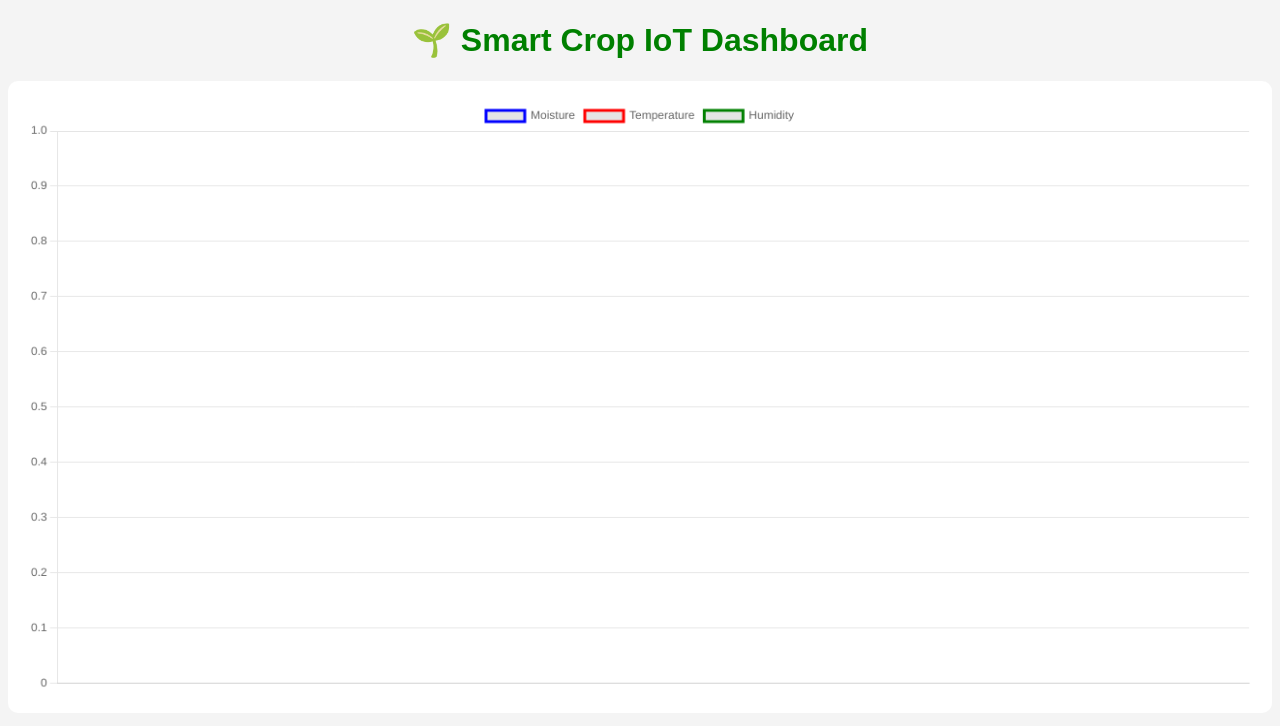
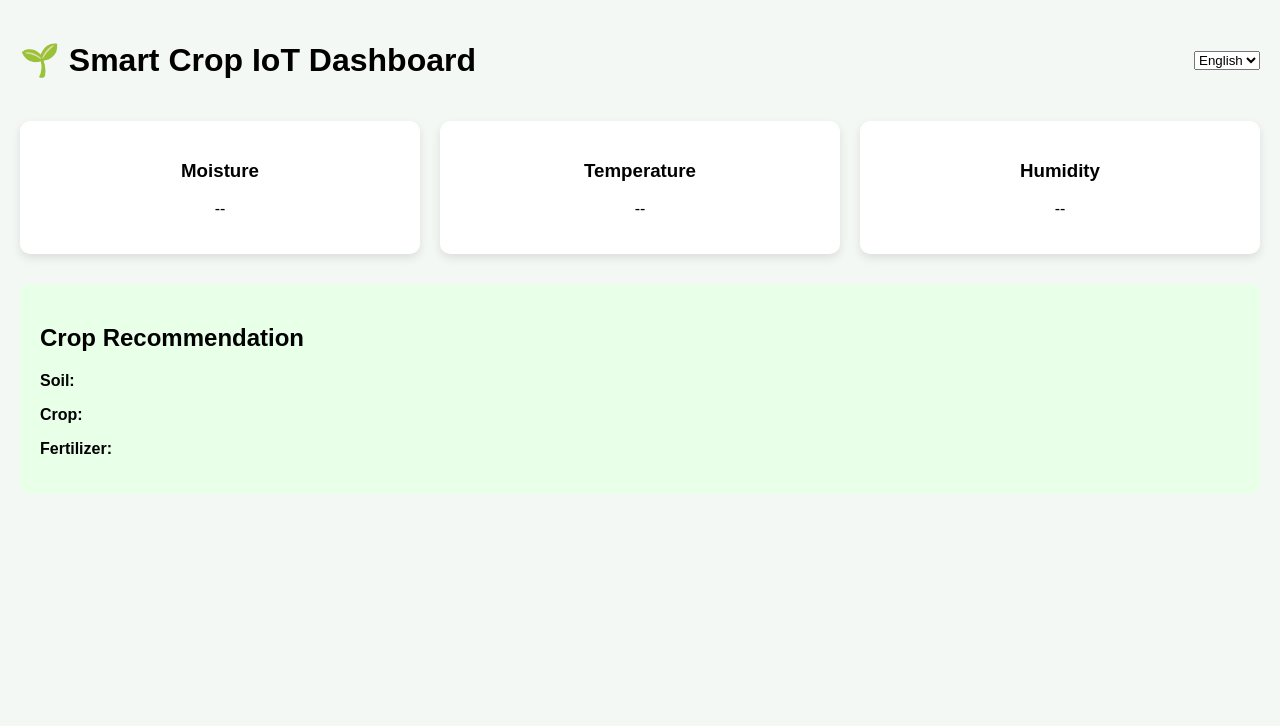
Before and after one commit to divi298/smart-crop_db, a Flask app: page / in a window 1280 px wide. Shown: the top 726 px of the page. Run offline with Flask 3, Linux system fonts and the light colour scheme; data that the repository does not hold is empty; a map, chart or similar area stays blank.

Commit message:
Added multilingual farmer dashboard

```diff
--- /dev/null
+++ b/static/dashboard.js
@@ -0,0 +1,44 @@
+let chart;
+
+function loadData() {
+    fetch("/history")
+        .then(res => res.json())
+        .then(data => {
+
+            if (data.length === 0) return;
+
+            let latest = data[data.length - 1];
+
+            document.getElementById("moistureValue").innerText = latest.moisture;
+            document.getElementById("temperatureValue").innerText = latest.temperature;
+            document.getElementById("humidityValue").innerText = latest.humidity;
+
+            document.getElementById("soil").innerText = latest.soil_condition;
+            document.getElementById("crop").innerText = latest.recommended_crop;
+            document.getElementById("fertilizer").innerText = latest.recommended_fertilizer;
+
+            updateChart(data);
+        });
+}
+
+function updateChart(data) {
+    let labels = data.map(d => d.timestamp);
+    let moisture = data.map(d => d.moisture);
+
+    if (chart) chart.destroy();
+
+    chart = new Chart(document.getElementById("sensorChart"), {
+        type: 'line',
+        data: {
+            labels: labels,
+            datasets: [{
+                label: "Moisture",
+                data: moisture,
+                borderColor: "blue"
+            }]
+        }
+    });
+}
+
+setInterval(loadData, 5000);
+loadData();
--- /dev/null
+++ b/static/style.css
@@ -0,0 +1,34 @@
+body {
+    font-family: Arial;
+    background: #f4f8f4;
+    margin: 0;
+    padding: 20px;
+}
+
+header {
+    display: flex;
+    justify-content: space-between;
+    align-items: center;
+}
+
+.cards {
+    display: flex;
+    gap: 20px;
+    margin-top: 20px;
+}
+
+.card {
+    background: white;
+    padding: 20px;
+    border-radius: 10px;
+    width: 30%;
+    text-align: center;
+    box-shadow: 0 4px 10px rgba(0,0,0,0.1);
+}
+
+.recommendation {
+    margin-top: 30px;
+    background: #e8ffe8;
+    padding: 20px;
+    border-radius: 10px;
+}
--- /dev/null
+++ b/static/translations.js
@@ -0,0 +1,37 @@
+const translations = {
+    en: {
+        moisture: "Moisture",
+        temperature: "Temperature",
+        humidity: "Humidity",
+        recommendation: "Crop Recommendation",
+        soil: "Soil",
+        crop: "Crop",
+        fertilizer: "Fertilizer"
+    },
+    te: {
+        moisture: "తేమ",
+        temperature: "ఉష్ణోగ్రత",
+        humidity: "ఆర్ద్రత",
+        recommendation: "పంట సిఫార్సు",
+        soil: "మట్టి పరిస్థితి",
+        crop: "పంట",
+        fertilizer: "ఎరువు"
+    },
+    hi: {
+        moisture: "नमी",
+        temperature: "तापमान",
+        humidity: "आर्द्रता",
+        recommendation: "फसल सिफारिश",
+        soil: "मिट्टी की स्थिति",
+        crop: "फसल",
+        fertilizer: "उर्वरक"
+    }
+};
+
+document.getElementById("languageSwitcher").addEventListener("change", function() {
+    let lang = this.value;
+
+    document.querySelectorAll("[data-key]").forEach(el => {
+        el.innerText = translations[lang][el.dataset.key];
+    });
+});
--- a/templates/dashboard.html
+++ b/templates/dashboard.html
@@ -1,65 +1,52 @@
 <!DOCTYPE html>
 <html>
 <head>
-    <title>Smart Crop IoT Dashboard</title>
+    <title>Smart Crop IoT</title>
+    <link rel="stylesheet" href="/static/style.css">
     <script src="https://cdn.jsdelivr.net/npm/chart.js"></script>
-    <style>
-        body { font-family: Arial; text-align: center; background: #f4f4f4; }
-        h1 { color: green; }
-        canvas { background: white; padding: 20px; border-radius: 10px; }
-    </style>
 </head>
 <body>
 
-<h1>🌱 Smart Crop IoT Dashboard</h1>
+<header>
+    <h1>🌱 Smart Crop IoT Dashboard</h1>
 
-<canvas id="sensorChart" width="800" height="400"></canvas>
+    <select id="languageSwitcher">
+        <option value="en">English</option>
+        <option value="te">తెలుగు</option>
+        <option value="hi">हिंदी</option>
+    </select>
+</header>
 
-<script>
-const ctx = document.getElementById('sensorChart').getContext('2d');
+<section class="cards">
+    <div class="card">
+        <h3 data-key="moisture">Moisture</h3>
+        <p id="moistureValue">--</p>
+    </div>
 
-let chart = new Chart(ctx, {
-    type: 'line',
-    data: {
-        labels: [],
-        datasets: [
-            {
-                label: 'Moisture',
-                borderColor: 'blue',
-                data: [],
-                fill: false
-            },
-            {
-                label: 'Temperature',
-                borderColor: 'red',
-                data: [],
-                fill: false
-            },
-            {
-                label: 'Humidity',
-                borderColor: 'green',
-                data: [],
-                fill: false
-            }
-        ]
-    }
-});
+    <div class="card">
+        <h3 data-key="temperature">Temperature</h3>
+        <p id="temperatureValue">--</p>
+    </div>
 
-async function fetchData() {
-    const response = await fetch('/history');
-    const data = await response.json();
+    <div class="card">
+        <h3 data-key="humidity">Humidity</h3>
+        <p id="humidityValue">--</p>
+    </div>
+</section>
 
-    chart.data.labels = data.map(d => d.timestamp);
-    chart.data.datasets[0].data = data.map(d => d.moisture);
-    chart.data.datasets[1].data = data.map(d => d.temperature);
-    chart.data.datasets[2].data = data.map(d => d.humidity);
+<section class="recommendation">
+    <h2 data-key="recommendation">Crop Recommendation</h2>
+    <p><strong data-key="soil">Soil:</strong> <span id="soil"></span></p>
+    <p><strong data-key="crop">Crop:</strong> <span id="crop"></span></p>
+    <p><strong data-key="fertilizer">Fertilizer:</strong> <span id="fertilizer"></span></p>
+</section>
 
-    chart.update();
-}
+<section>
+    <canvas id="sensorChart"></canvas>
+</section>
 
-setInterval(fetchData, 5000);
-fetchData();
-</script>
+<script src="/static/translations.js"></script>
+<script src="/static/dashboard.js"></script>
 
 </body>
 </html>
```
